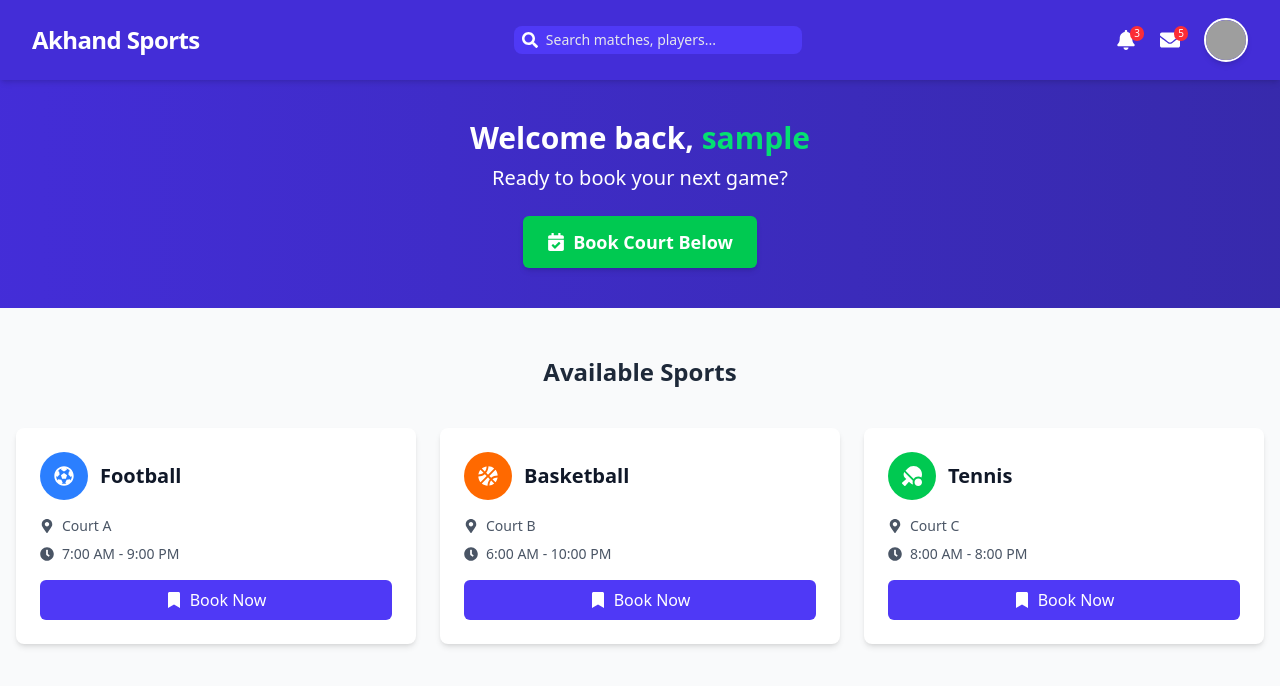
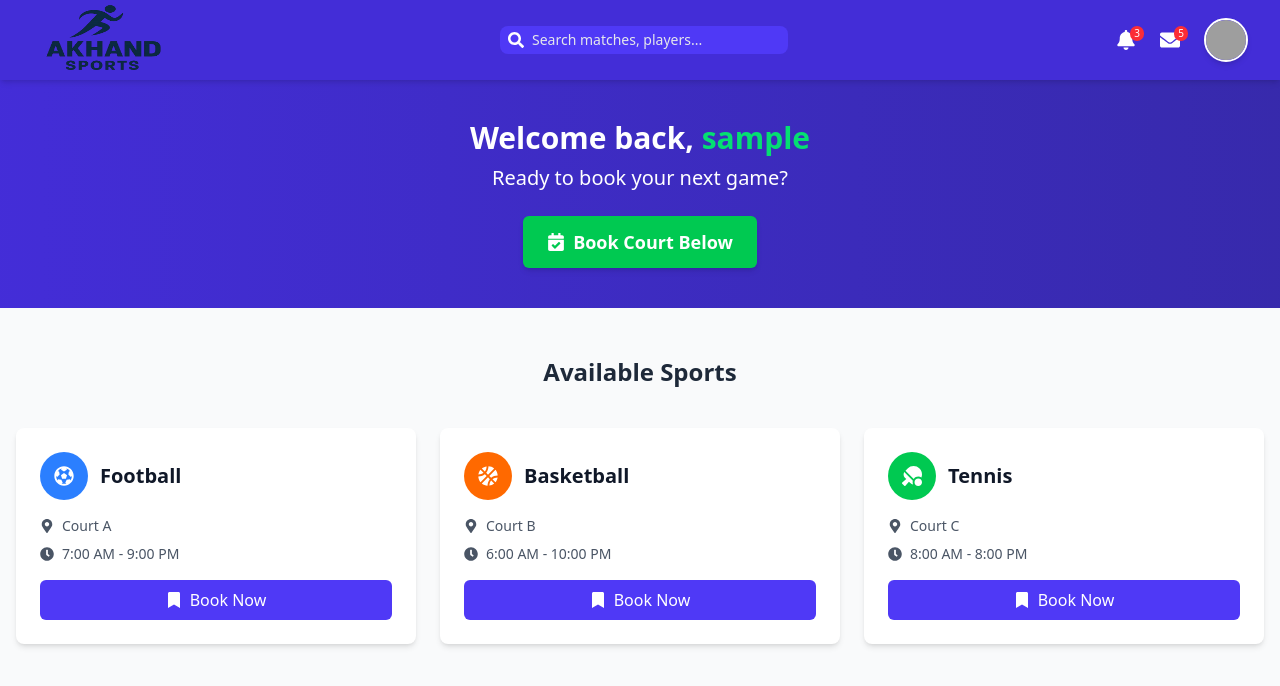
Before and after one commit to vanshita-gawande/Akhand-Web-Frontend, a React (Vite) app: page /userdashboard in a window 1280 px wide. Shown: the top 686 px of the page. Built offline with nearby package versions, Linux system fonts and the light colour scheme; sample sign-in values are in the browser's storage; grey boxes are pictures that could not be loaded.

Commit message:
changes in userdashboard

```diff
--- a/src/components/Navbar.jsx
+++ b/src/components/Navbar.jsx
@@ -1,4 +1,4 @@
-import React from "react";
+import logo from '../assets/logo.webp';
 
 export default function Navbar({ onLoginClick, onRegisterClick }) {
   return (
@@ -7,7 +7,7 @@ export default function Navbar({ onLoginClick, onRegisterClick }) {
         {/* Brand */}
         <div className="flex items-center space-x-2">
           <div className="text-2xl font-bold text-purple-700">
-           Akhand Sports
+            <img src={logo} alt="Akhand Logo" className="h-35 w-35" />
           </div>
         </div>
 
--- a/src/pages/UserDashboard.jsx
+++ b/src/pages/UserDashboard.jsx
@@ -1,4 +1,5 @@
 import { useState, useEffect, useRef } from "react";
+import logo from '../assets/logo.webp';
 import {
   FaUserCircle,
   FaHistory,
@@ -107,10 +108,7 @@ export default function UserDashboard() {
       <header className="bg-indigo-700 text-white shadow-md sticky top-0 z-50">
         <nav className="max-w-7xl mx-auto px-4 sm:px-6 lg:px-8 flex justify-between items-center h-20">
           {/* Brand Title */}
-          <h1 className="text-2xl font-bold tracking-tight text-white">
-            Akhand Sports
-          </h1>
-
+          <img src={logo} alt="Akhand Logo" className="h-35 w-35" />
           {/* Middle Search Bar (optional) */}
           <div className="hidden md:flex items-center bg-indigo-600 rounded-lg px-2 py-1 w-72">
             <FaSearch className="text-white mr-2" />
@@ -322,15 +320,9 @@ export default function UserDashboard() {
                 <span>Log Out</span>
               </button>
             </nav>
-
-            {/* Footer */}
-            <div className="mt-auto pt-6 text-center text-xs text-gray-500">
-              <p>Akand Sports &copy; 2023. All rights reserved.</p>
-            </div>
           </div>
         </div>
       )}
-
       {/* Booking Modal */}
       {modalOpen && (
         <div className="fixed inset-0 flex items-center justify-center bg-black bg-opacity-50 z-50">
```
Also changed, not shown: src/assets/logo.webp (added).
